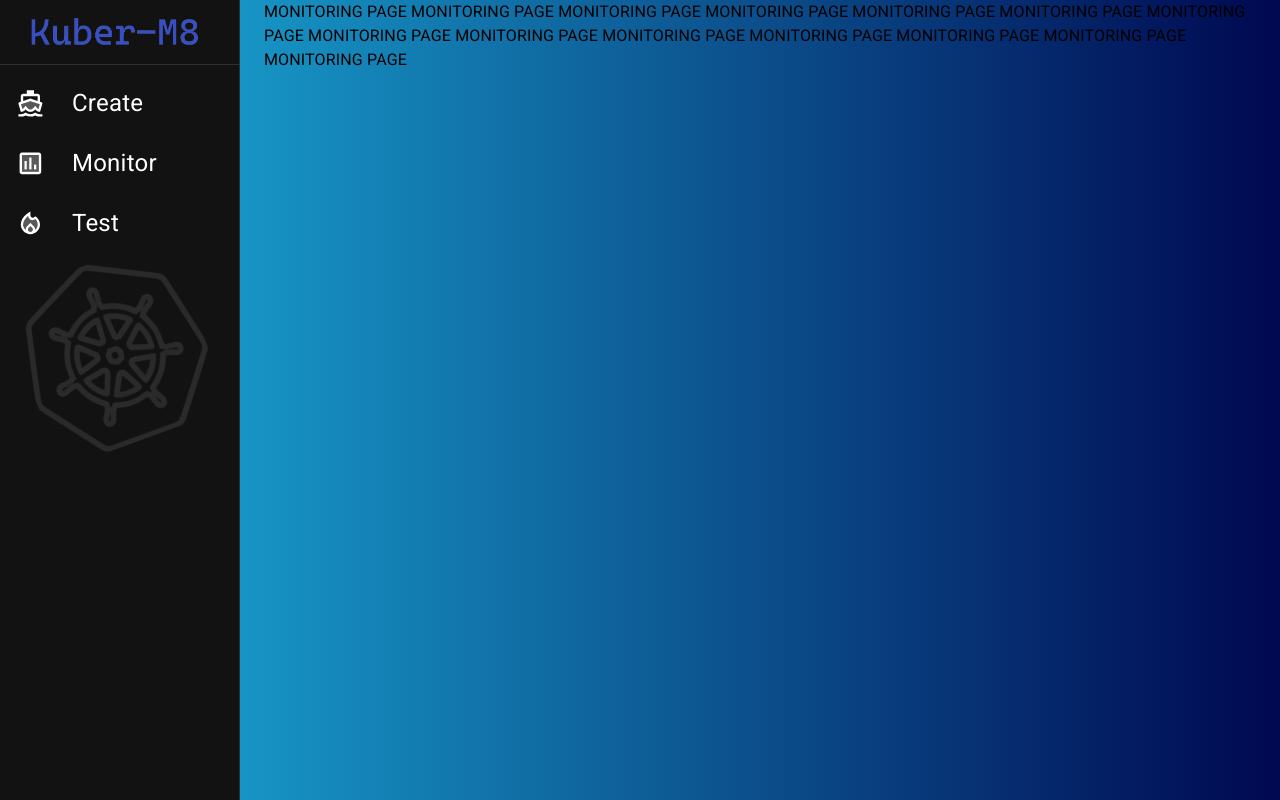
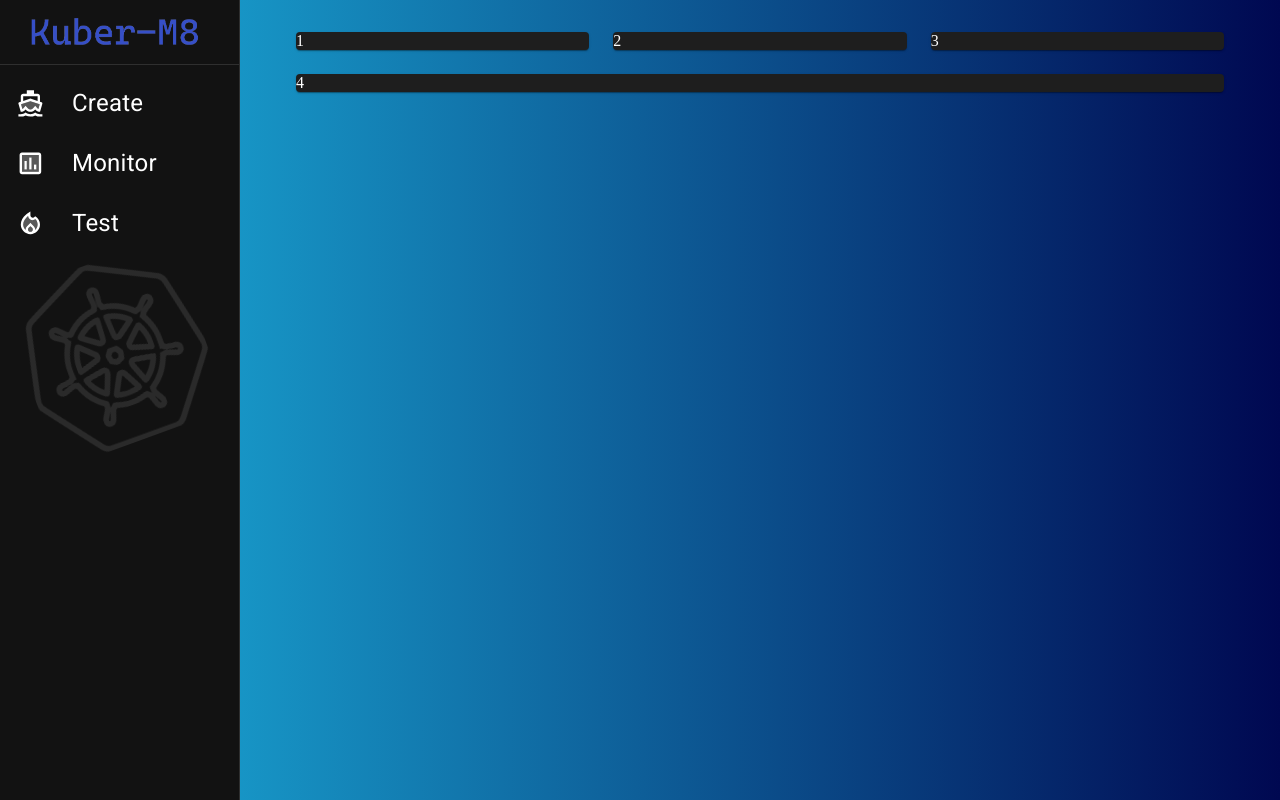
Before and after one commit to oslabs-beta/Privateer, a React app: page /#/ in a window 1280 px wide. Built offline with nearby package versions, Linux system fonts and the light colour scheme.

Commit message:
Created skeleton of monitoring page.

```diff
--- a/client/pages/Monitor.js
+++ b/client/pages/Monitor.js
@@ -1,15 +1,23 @@
-import { Container, Typography } from '@mui/material';
+import { Grid, Paper, Container } from '@mui/material';
 import React from 'react';
 
 const Monitor = () => {
   return (
-    <Container size="sm">
-      <Typography>
-        MONITORING PAGE MONITORING PAGE MONITORING PAGE MONITORING PAGE
-        MONITORING PAGE MONITORING PAGE MONITORING PAGE MONITORING PAGE
-        MONITORING PAGE MONITORING PAGE MONITORING PAGE MONITORING PAGE
-        MONITORING PAGE MONITORING PAGE
-      </Typography>
+    <Container maxWidth="false">
+      <Grid container spacing={3}>
+        <Grid item xs={12} lg={4}>
+          <Paper>1</Paper>
+        </Grid>
+        <Grid item xs={12} lg={4}>
+          <Paper>2</Paper>
+        </Grid>
+        <Grid item xs={12} lg={4}>
+          <Paper>3</Paper>
+        </Grid>
+        <Grid item xs={12}>
+          <Paper>4</Paper>
+        </Grid>
+      </Grid>
     </Container>
   );
 };
--- a/client/styles/main.css
+++ b/client/styles/main.css
@@ -2,15 +2,18 @@ body {
   background: linear-gradient(90deg, #1cb5e0 0%, #000851 100%);
   /* background-color: red; */
   margin: 0;
+  width: 100%;
   -webkit-font-smoothing: antialiased;
   -moz-osx-font-smoothing: grayscale;
 }
 
 #layout {
   display: flex;
-  justify-content: stretch;
 }
 
 #main {
+  margin: 2em;
   width: 100%;
+  display: flex;
+  justify-content: center;
 }
```
Also changed, not shown: _webpack.config.js (deleted, +0 -65 lines), 2 other files (tests, documents, lock files or other folders).
